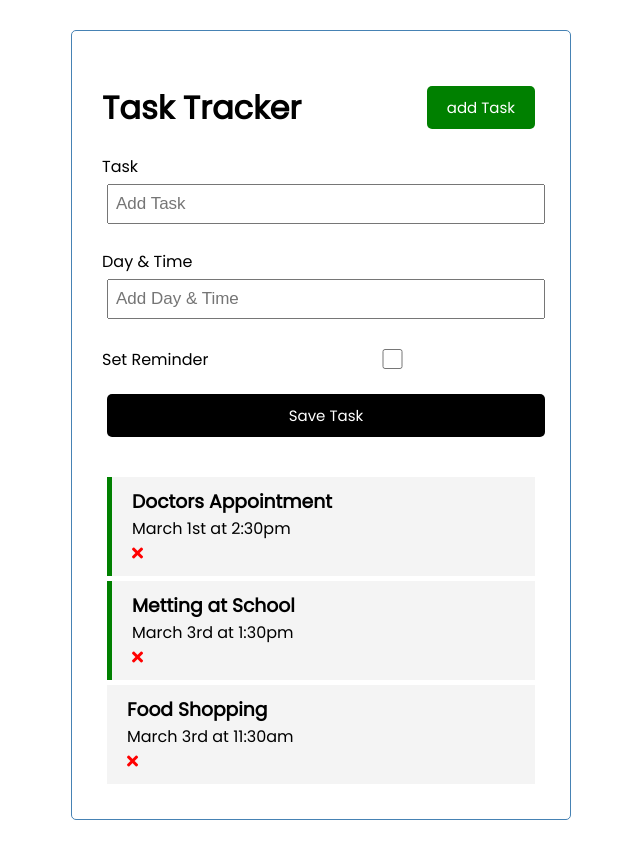
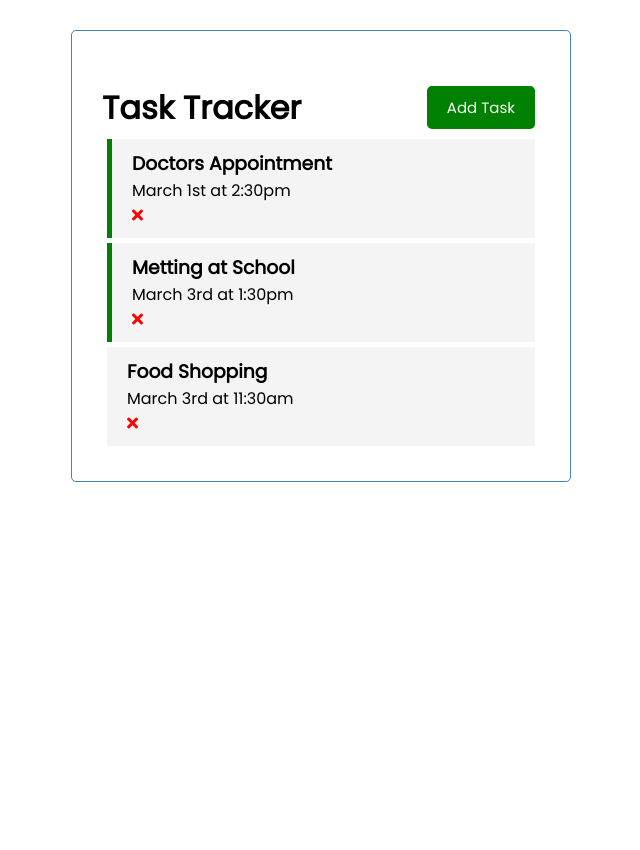
Before and after one commit to kanako-110/Vue-TaskController, a Vue app: page / in a window 1280 px wide. Shown: the whole page, without its empty margins (319-959 px from the left). After the commit the page ends 800 px from the top, so only its background shows below. Built offline with nearby package versions, Linux system fonts and the light colour scheme.

Commit message:
:art: add
close button

```diff
--- a/src/App.vue
+++ b/src/App.vue
@@ -1,7 +1,10 @@
 <template>
 	<div class="container">
-		<Header title="Task Tracker" />
-		<AddTask @add-task="addTask" />
+		<!-- showAddTaskというpropsでshowAddTaskの結果(bool)を返す -->
+		<Header @toggle-add-task="toggleAddTask" title="Task Tracker" :showAddTask="showAddTask" />
+		<div v-show="showAddTask">
+			<AddTask @add-task="addTask" />
+		</div>
 		<Tasks
 			@toggle-reminder="toggleReminder"
 			@delete-task="deleteTask"
@@ -25,9 +28,13 @@ export default {
 	data() {
 		return {
 			tasks: [],
+			showAddTask: false,
 		};
 	},
 	methods: {
+		toggleAddTask() {
+			this.showAddTask = !this.showAddTask;
+		},
 		addTask(task) {
 			this.tasks = [...this.tasks, task];
 		},
--- a/src/components/Button.vue
+++ b/src/components/Button.vue
@@ -13,7 +13,7 @@ export default {
 	},
 	methods: {
 		onClick() {
-			console.log('clicked');
+			this.$emit('toggle-add-task');
 		},
 	},
 };
--- a/src/components/Header.vue
+++ b/src/components/Header.vue
@@ -1,7 +1,12 @@
 <template>
 	<header>
 		<h1>{{ title }}</h1>
-		<Button text="add Task" color="green" />
+		<!-- : v-bind -->
+		<Button
+			@toggle-add-task="$emit('toggle-add-task')"
+			:text="showAddTask ? 'Close' : 'Add Task'"
+			:color="showAddTask ? 'red' : 'Green'"
+		/>
 	</header>
 </template>
 
@@ -13,6 +18,7 @@ export default {
 	// props名: type
 	props: {
 		title: String,
+		showAddTask: Boolean,
 	},
 	components: {
 		Button,
```
